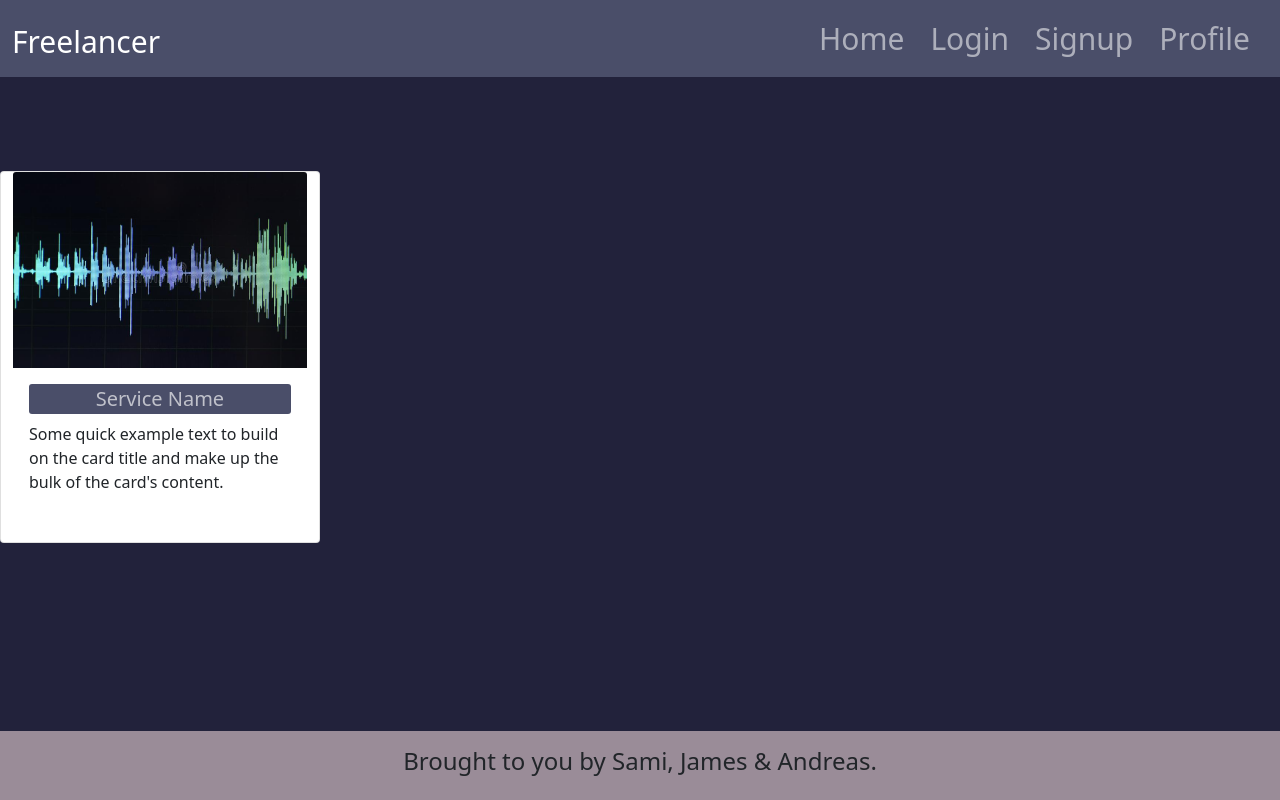
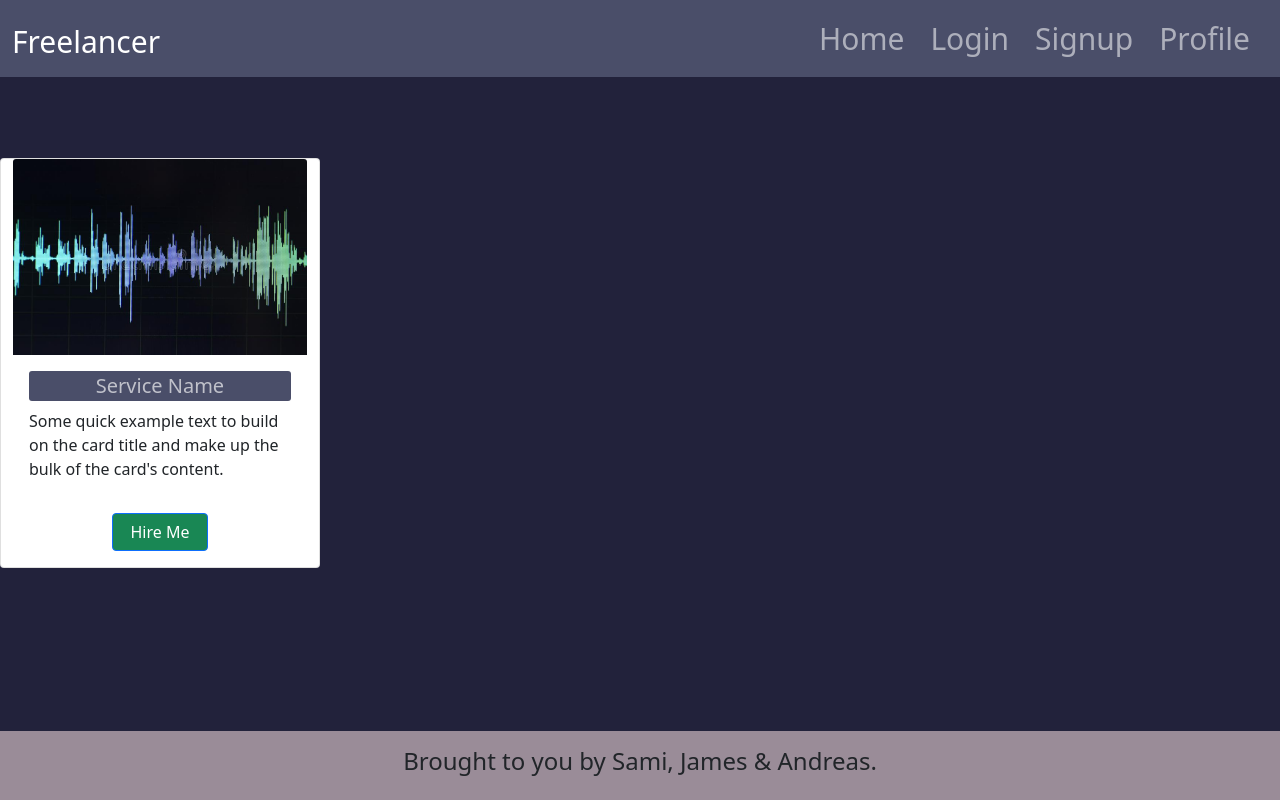
Before and after one commit to jamehzlee/freelancer-jl, a React (Create React App) app in the folder client/: page /job in a window 1280 px wide. Built offline with nearby package versions, Linux system fonts and the light colour scheme.

Commit message:
styling individual job card and added a button for hire event

```diff
--- a/client/src/pages/Job/Job.js
+++ b/client/src/pages/Job/Job.js
@@ -19,10 +19,9 @@ export default function Job() {
             </Card.Text>
           </Card.Body>
           <Card.Body>
-            {/* <div>
-            <Button as="input" type="button" value="Edit" />{' '}
-            <Button as="input" type="button" value="Delete" id='redButton' />{' '}
-            </div> */}
+            <div className="row justify-content-center">
+            <Button className="col-4 bg-success" as="input" type="button" value="Hire Me" />{' '}
+            </div>
           </Card.Body>
         </Card>
       </Row>
```
